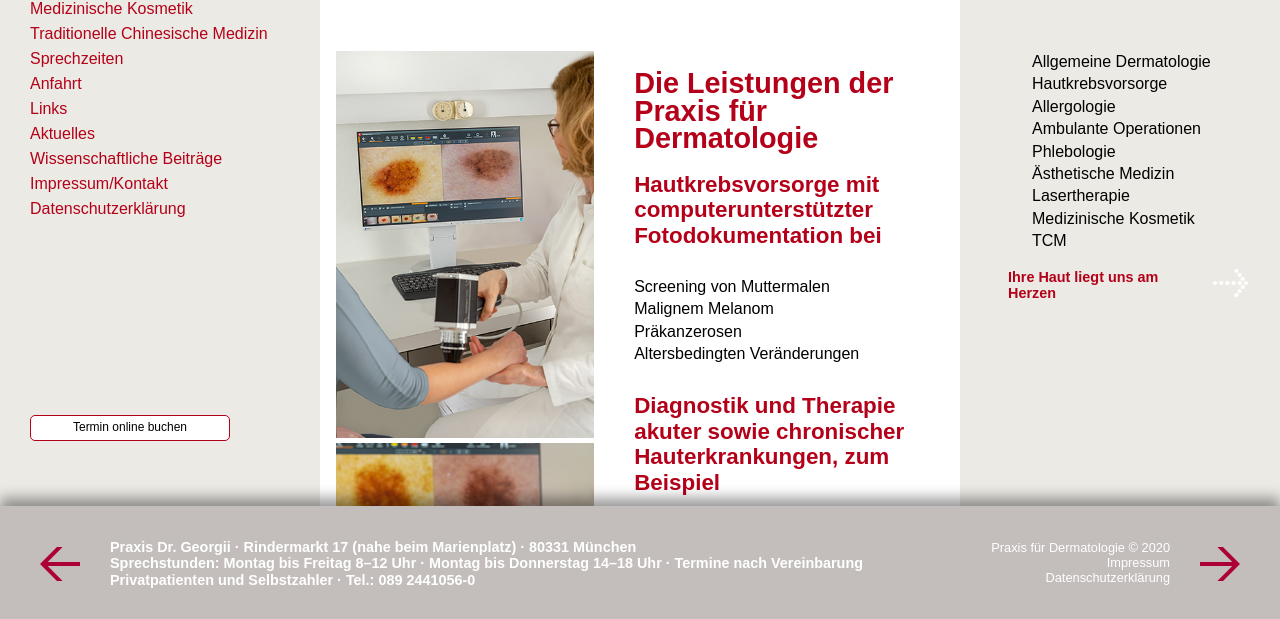
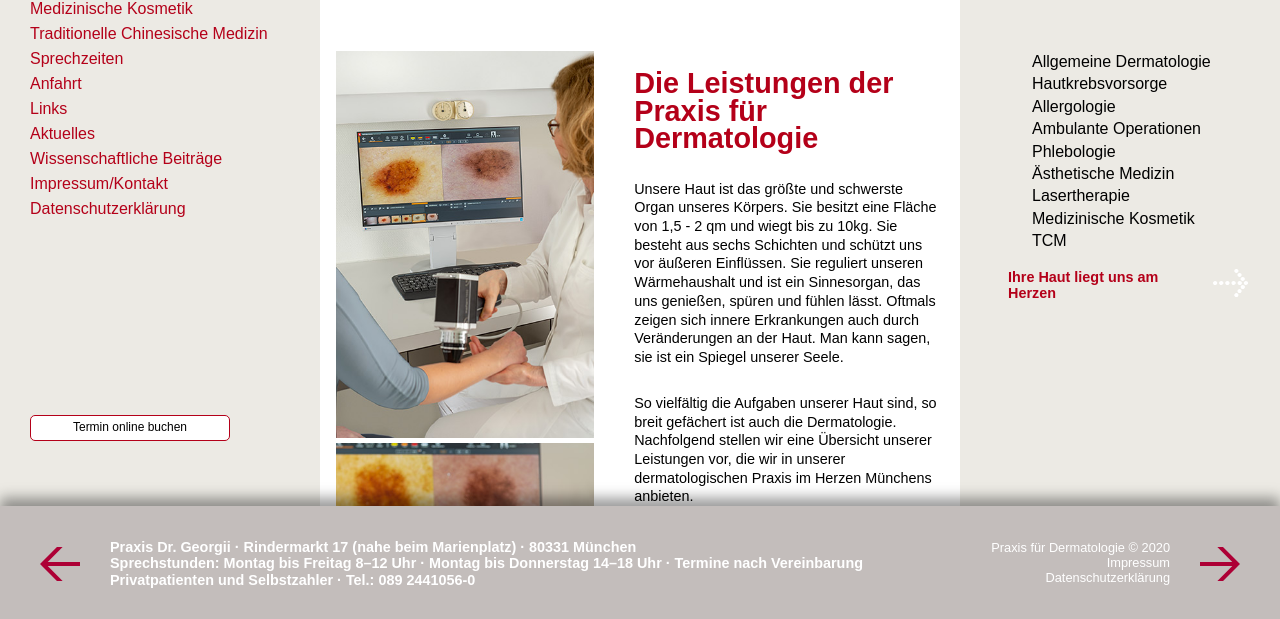
Before and after one commit to daferner/aletta, a website built with Parcel: page src/leistungen.pug in a window 1280 px wide. Shown: the part 179-798 px from the top of the page. Built offline with nearby package versions, Linux system fonts and the light colour scheme; a web font is replaced by a local one.

Commit message:
Einleitungstext bei Leistungen eingefügt

```diff
--- a/src/leistungen.pug
+++ b/src/leistungen.pug
@@ -23,6 +23,9 @@ block content
     .flex_2_3.vita
       div#content_leiste
         h1 Die Leistungen der Praxis für Dermatologie
+        p Unsere Haut ist das größte und schwerste Organ unseres Körpers. Sie besitzt eine Fläche von 1,5 - 2 qm und wiegt bis zu 10kg. Sie besteht aus sechs Schichten und schützt uns vor äußeren Einflüssen. Sie reguliert unseren Wärmehaushalt und ist ein Sinnesorgan, das uns genießen, spüren und fühlen lässt. Oftmals zeigen sich innere Erkrankungen auch durch Veränderungen an der Haut. Man kann sagen, sie ist ein Spiegel unserer Seele.
+        p So vielfältig die Aufgaben unserer Haut sind, so breit gefächert ist auch die Dermatologie. Nachfolgend stellen wir eine Übersicht unserer Leistungen vor, die wir in unserer dermatologischen Praxis im Herzen Münchens anbieten.
+        p Wir führen die benötigte Diagnostik durch und leiten anschließend die für Sie passende Therapie ein, bei der wir Sie begleiten und unterstützen!
         h2.rot.x4.mb-10 Hautkrebsvorsorge mit computerunterstützter Fotodokumentation bei
         p.pseulist Screening von Muttermalen<br>Malignem Melanom<br>Präkanzerosen<br>Altersbedingten Veränderungen
         h3.rot.x4.mb-10 Diagnostik und Therapie akuter sowie chronischer  Hauterkrankungen, zum Beispiel
```
